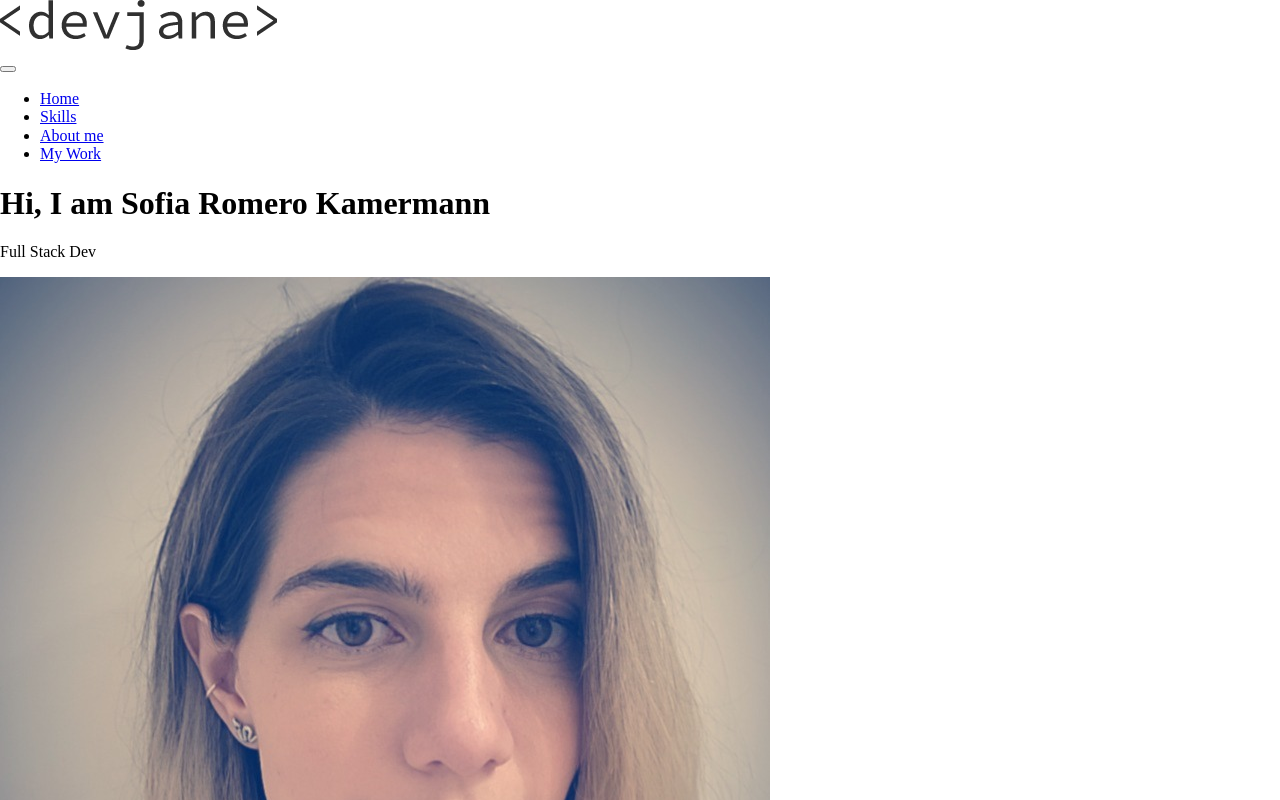
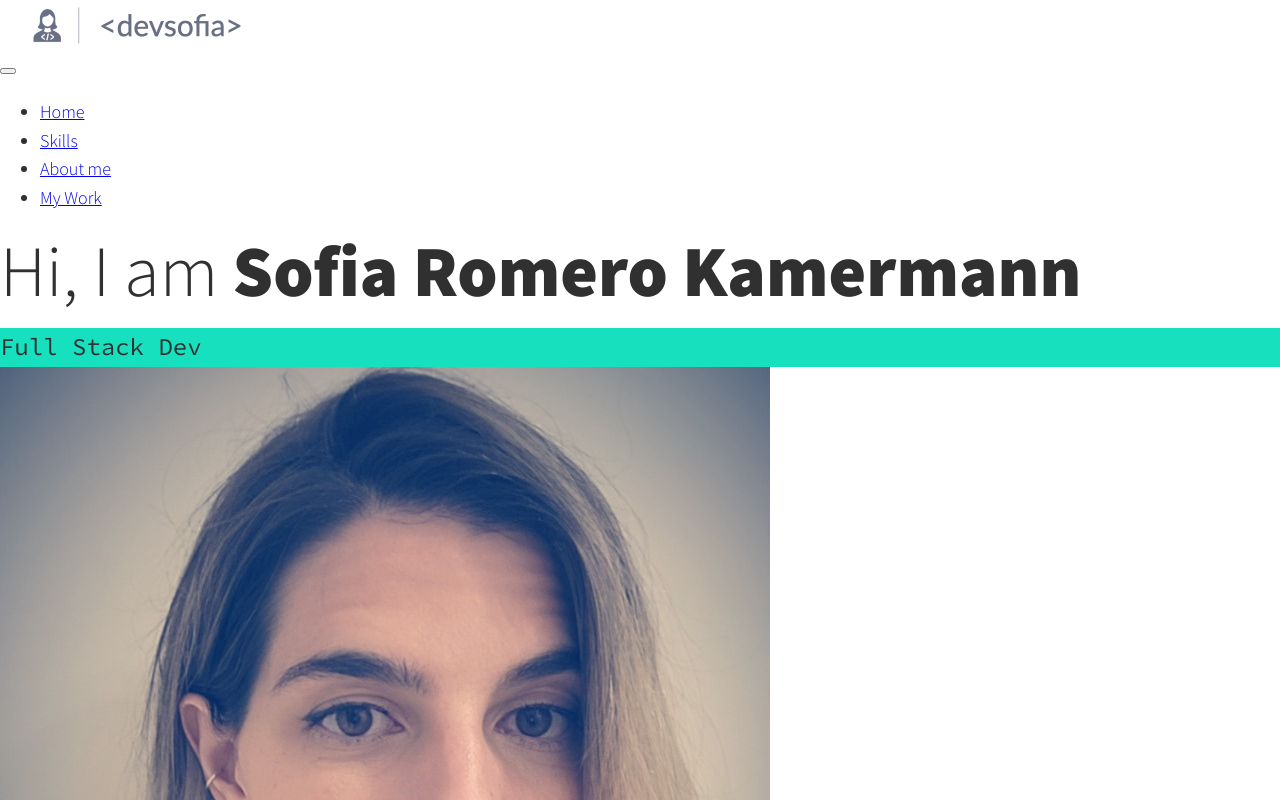
Before and after one commit to SRomK/Portfolio-Sofia-Romero, a plain HTML site: page index.html in a window 1280 px wide. Shown: the top 800 px of the page. Drawn offline with nearby package versions, Linux system fonts and the light colour scheme.

Commit message:
css body img headers sections advanced

```diff
--- /dev/null
+++ b/css/style.css
@@ -0,0 +1,99 @@
+*,
+*::before,
+*::after {
+    box-sizing: border-box;
+}
+
+
+
+/*root es una regla que le va a aplicar estilos a la raiz de nuestro documento, pero
+lo que queremos hacer es acceder a la raiz del documento para crear variables*/
+
+/* Custom Properties for the design */
+
+:root {
+    --ff-primary: 'Source Sans Pro', sans-serif;
+    --ff-secondary: 'Source Code Pro', monospace;
+
+    --fw-reg: 300;
+    --fw-bold: 900;
+
+    --clr-light: #fff;
+    --clr-dark: #303030;
+    --clr-accent: #16e0bd;
+
+    --fs-h1: 3rem;
+    --fs-h2: 2.25rem;
+    --fs-h3: 1.25rem;
+    --fs-body: 1rem;
+}
+
+@media (min-width: 800px) {
+    :root {
+        --fs-h1: 4.5rem;
+        --fs-h2: 3.75rem;
+        --fs-h3: 1.5rem;
+        --fs-body: 1.125rem;
+    }
+}
+
+
+/* General Styles */
+
+body {
+    background: var(--clr-light);
+    color: var(--clr-dark);
+    margin: 0;
+    font-family: var(--ff-primary);
+    font-size: var(--fs-body);
+    line-height: 1.6;
+}
+
+img {
+    display: block; /*it gets rid of some issues that can come up with images*/
+    max-width: 100%; /*so that they don't grow bigger and overflow the size of their parents*/
+}
+
+strong {
+    font-weight: var(--fw-bold);
+}
+
+/* Typography */
+
+h1, h2, h3 {
+    line-height: 1.1;
+    margin: 0; /*for the headings it's better to get rid of the margins*/
+}
+
+h1 {
+    font-size: var(--fs-h1);
+}
+h2 {
+    font-size: var(--fs-h2);
+}
+h3 {
+    font-size: var(--fs-h3)
+}
+
+.section__title {
+    margin-bottom: .25em; /*use margins and paddings on text using 'em', because in that way is relative to the font size*/
+}
+
+.section__title--intro {
+    font-weight: var(--fw-reg);
+}
+
+.section__subtitle--intro strong {
+    display: block; /*so that the strong text always displays on its own line instead of sometimes being on a different line*/
+}
+
+.section__subtitle {
+    margin: 0;
+    font-size: var(--fs-h3);
+}
+
+.section__subtitle--intro,
+.section__subtitle--about {
+    background: var(--clr-accent);
+    font-family: var(--ff-secondary);
+}
--- a/index.html
+++ b/index.html
@@ -8,11 +8,14 @@
     <link rel="stylesheet" href="https://cdnjs.cloudflare.com/ajax/libs/normalize/7.0.0/normalize.min.css">
     <link rel="stylesheet" href="https://cdnjs.cloudflare.com/ajax/libs/font-awesome/5.11.2/css/all.css" integrity="sha256-46qynGAkLSFpVbEBog43gvNhfrOj+BmwXdxFgVK/Kvc=" crossorigin="anonymous" />
 
+    <link rel="stylesheet" href="css/style.css">
+
+    <link href="https://fonts.googleapis.com/css?family=Source+Code+Pro:400,900|Source+Sans+Pro:300,900&display=swap" rel="stylesheet">
 </head>
 <body>
     <header>
         <div class="logo">
-            <img src="img/devjane.png" alt="logo">
+            <img src="img/devsofia.png" alt="logo">
         </div>
         <button class="nav-toggle" aria-label="toggle navigation">
             </button>
```
Also changed, not shown: img/devjane.png (deleted), img/devsofia.png (added).
